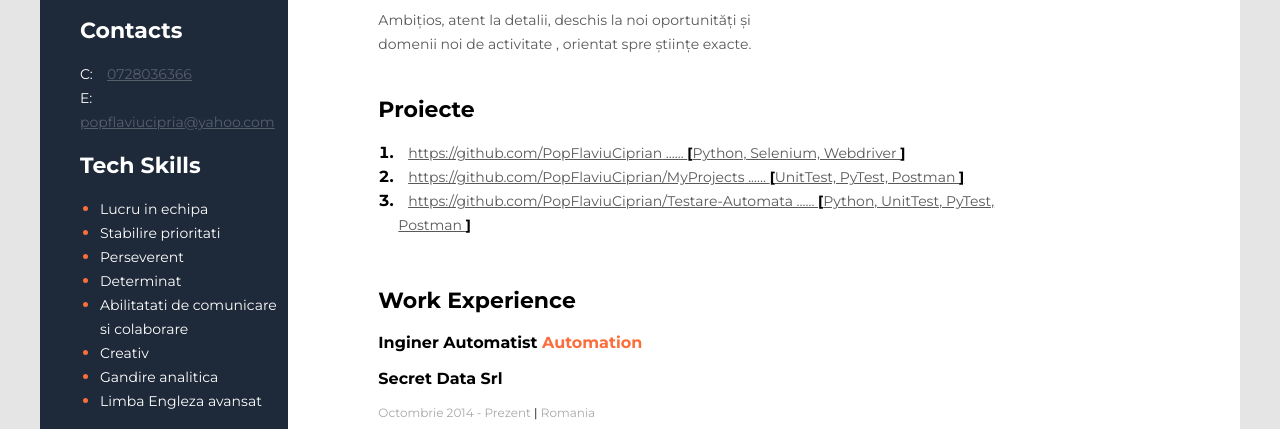
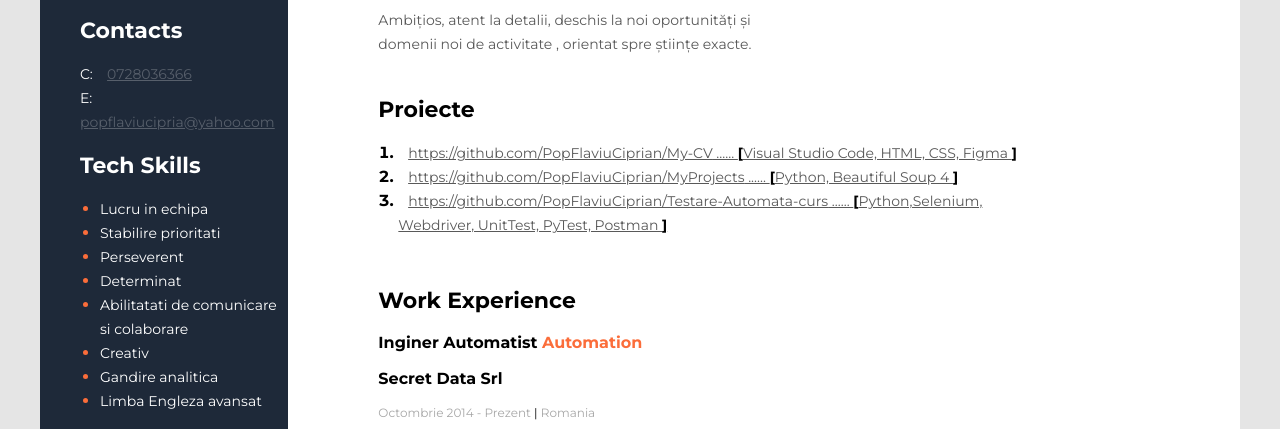
Before and after one commit to PopFlaviuCiprian/My-CV, a plain HTML site: page index.html in a window 1280 px wide. Shown: the part 334-763 px from the top of the page. Drawn offline with Linux system fonts and the light colour scheme.

Commit message:
Cv-ul meu in Visual Studio Code update

```diff
--- a/index.html
+++ b/index.html
@@ -32,23 +32,23 @@
                 <ol>
                     <li>
                         <span class="projects-item">
-                            <a href="https://github.com/PopFlaviuCiprian">https://github.com/PopFlaviuCiprian</a>
+                            <a href="https://github.com/PopFlaviuCiprian">https://github.com/PopFlaviuCiprian/My-CV</a>
                             ......
-                            <span class="bracket">[</span>Python, Selenium, Webdriver <span class="bracket">]</span>
+                            <span class="bracket">[</span>Visual Studio Code, HTML, CSS, Figma <span class="bracket">]</span>
                         </span>
                     </li>
                     <li>
                         <span class="projects-item">
                             <a href="https://github.com/PopFlaviuCiprian/MyProjects">https://github.com/PopFlaviuCiprian/MyProjects</a>
                             ......
-                            <span class="bracket">[</span>UnitTest, PyTest, Postman <span class="bracket">]</span>
+                            <span class="bracket">[</span>Python, Beautiful Soup 4 <span class="bracket">]</span>
                         </span>
                     </li>
                     <li>
                         <span class="projects-item">
-                            <a href="https://github.com/PopFlaviuCiprian/Testare-Automata">https://github.com/PopFlaviuCiprian/Testare-Automata</a>
+                            <a href="https://github.com/PopFlaviuCiprian/Testare-Automata">https://github.com/PopFlaviuCiprian/Testare-Automata-curs</a>
                             ......
-                            <span class="bracket">[</span>Python, UnitTest, PyTest, Postman <span class="bracket">]</span>
+                            <span class="bracket">[</span>Python,Selenium, Webdriver, UnitTest, PyTest, Postman <span class="bracket">]</span>
                         </span>
                     </li>
                 </ol>
```
